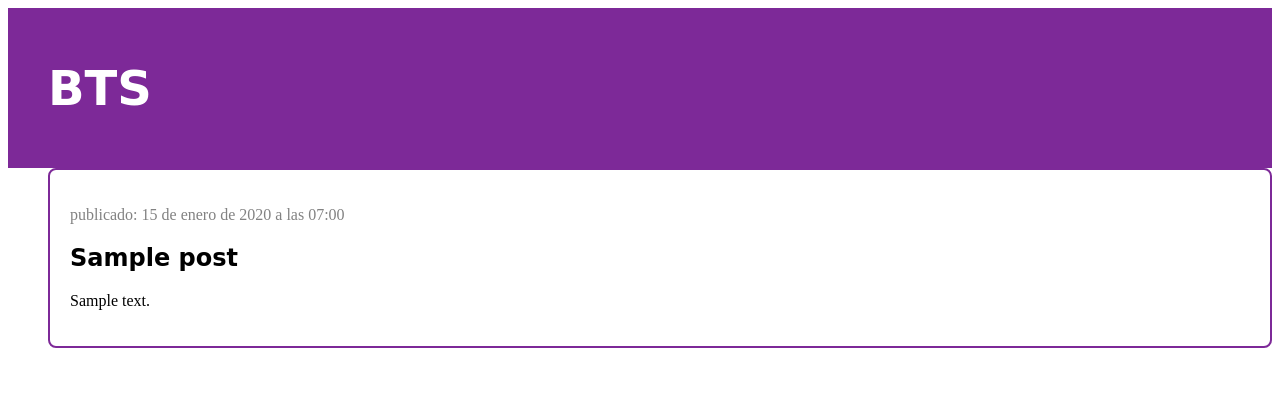
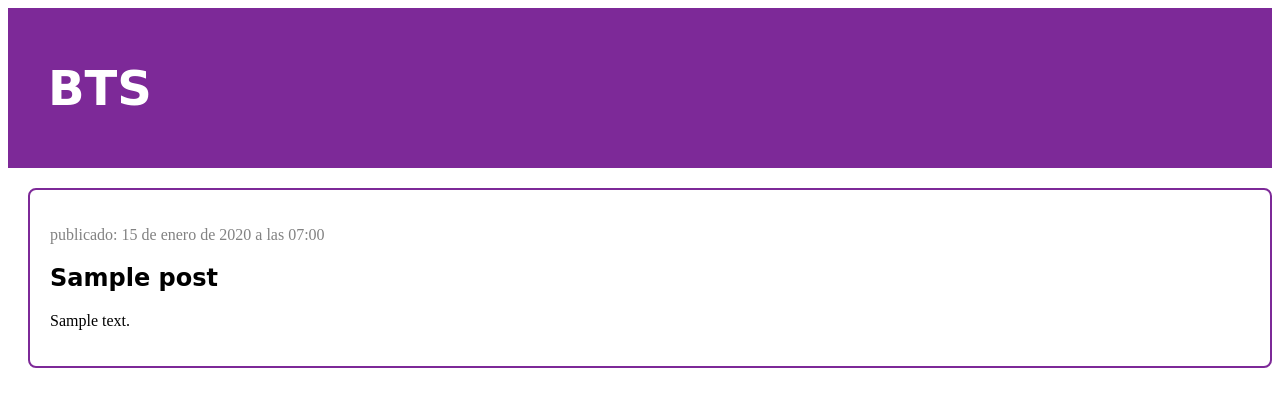
Before and after one commit to guadaatim/mi-primer-blog, a Django app: page / in a window 1280 px wide. Shown: the top 407 px of the page. Run offline with Django 5.2, Linux system fonts and the light colour scheme; tables that the repository leaves empty hold one stand-in row (values such as "Sample post").

Commit message:
agrego vistas y plantilla para el detalle del post del blog y css

```diff
--- a/blog/static/css/blog.css
+++ b/blog/static/css/blog.css
@@ -13,7 +13,7 @@
 }
 
 .content {
-    margin-left: 40px;
+    margin-left: 20px;
 }
 
 h1, h2, h3, h4 {
@@ -41,6 +41,7 @@ h1, h2, h3, h4 {
 
 .post {
     margin-bottom: 70px;
+    margin-top: 20px;
     padding: 20px;
     border: 2px solid #7d2998;
     border-radius: 8px;
--- /dev/null
+++ b/blog/templates/blog/base.html
@@ -0,0 +1,26 @@
+{% load static %}
+<!DOCTYPE html>
+<html lang="es">
+<head>
+    <meta charset="UTF-8">
+    <meta name="viewport" content="width=device-width, initial-scale=1.0">
+    <title>guadi's blog</title>
+
+    <link rel="stylesheet" href="{% static 'css/blog.css' %}">
+</head>
+
+<body>
+    <div class="page-header-custom">
+        <h1><a href="/">BTS</a></h1>
+    </div>
+
+    <div class="content container">
+        <div class="row">
+            <div class="clo-md-8">
+                {% block content %}
+                {% endblock %}
+            </div>
+        </div>
+    </div>
+</body>
+</html>
--- a/blog/templates/blog/post_list.html
+++ b/blog/templates/blog/post_list.html
@@ -1,33 +1,13 @@
-{% load static %}
-<!DOCTYPE html>
-<html lang="es">
-<head>
-    <meta charset="UTF-8">
-    <meta name="viewport" content="width=device-width, initial-scale=1.0">
-    <title>guadi's blog</title>
+{% extends 'blog/base.html' %}
 
-    <link rel="stylesheet" href="{% static 'css/blog.css' %}">
-</head>
-
-<body>
-    <div class="page-header-custom">
-        <h1><a href="/">BTS</a></h1>
-    </div>
-
-    <div class="content container">
-        <div class="row">
-            <div class="col-md-8">
+{% block content %}
     {% for post in posts %}
         <div class="post">
             <div class="date">
                 <p>publicado: {{ post.published_date }}</p>
             </div>
-                        <h2><a href="">{{ post.title }}</a></h2>
+            <h2><a href="{% url 'post_detail' pk=post.pk %}">{{ post.title }}</a></h2>
             <p>{{ post.text|linebreaksbr }}</p>
         </div>
     {% endfor %}
-            </div>
-        </div>
-    </div>
-</body>
-</html>
+{% endblock %}
--- a/blog/urls.py
+++ b/blog/urls.py
@@ -5,4 +5,5 @@ from . import views
 # asociamos una vista llamada post list a la url raiz
 urlpatterns = [
     path('', views.post_list, name='post_list'),
+    path('post/<int:pk>/', views.post_detail, name='post_detail'),
 ]
--- a/blog/views.py
+++ b/blog/views.py
@@ -1,4 +1,4 @@
-from django.shortcuts import render
+from django.shortcuts import render, get_object_or_404
 from django.utils import timezone
 from .models import Post
 
@@ -6,3 +6,7 @@ from .models import Post
 def post_list(request):
     posts = Post.objects.filter(published_date__lte=timezone.now()).order_by('published_date')
     return render(request, 'blog/post_list.html', {'posts': posts})
+
+def post_detail(request, pk):
+    post = get_object_or_404(Post, pk=pk)
+    return render(request, 'blog/post_detail.html', {'post': post})
```
Also changed, not shown: blog/templates/blog/post_detail.html (added, +13 -0 lines). Lines whose indentation alone changed are shown as unchanged.
